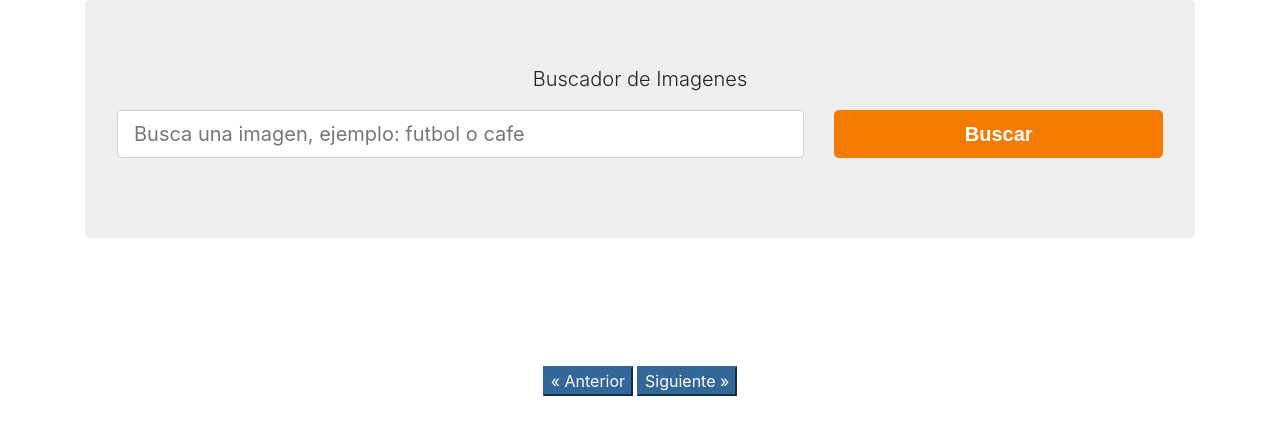
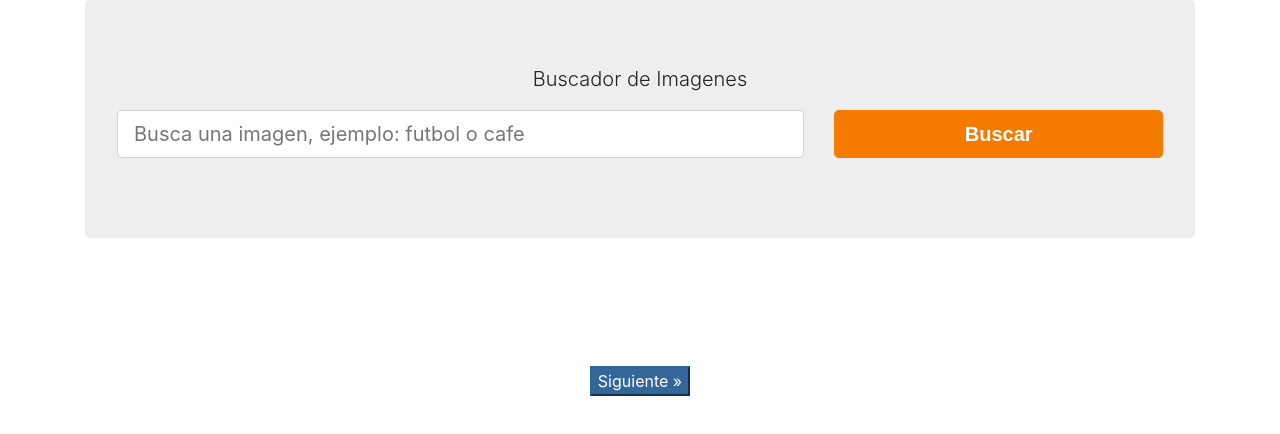
Before and after one commit to guillermosequera/Pixabay, a React (Create React App) app: page / in a window 1280 px wide. Shown: the top 434 px of the page. Built offline with nearby package versions, Linux system fonts and the light colour scheme; a web font is replaced by a local one.

Commit message:
hiding browser buttons

```diff
--- a/src/App.js
+++ b/src/App.js
@@ -16,7 +16,7 @@
 
       const imagenesPorPagina = 30;
       const key = '18368394-f2e7fc24bb0326e9176dbf121';
-      const url = `https://pixabay.com/api/?key=${key}&q=${busqueda}&per_page=${imagenesPorPagina}`;
+      const url = `https://pixabay.com/api/?key=${key}&q=${busqueda}&per_page=${imagenesPorPagina}&page=${paginaactual}`;
 
       const respuesta = await fetch(url);
       const resultado = await respuesta.json();
@@ -26,10 +26,14 @@
       //calcular el total de paginas
       const calcularTotalPaginas = Math.ceil(resultado.totalHits / imagenesPorPagina);
       guardarTotalPaginas(calcularTotalPaginas);
+
+      //mover la pantalla hacia arriba
+      const jumbotron = document.querySelector('.jumbotron');
+      jumbotron.scrollIntoView({ behavior: 'smooth'})
     }
     consultarApi();
 
-  }, [busqueda]);
+  }, [busqueda, paginaactual]);
 
   //definir la pagina anterior
   const paginaAnterior = () => {
@@ -64,17 +68,20 @@
         imagenes={imagenes}
       />
 
+      { (paginaactual === 1) ? null : (
         <button
             type="button"
             className="bbtn btn-info mr-1"
             onClick={paginaAnterior}
-      >&laquo; Anterior</button>
+        >&laquo; Anterior</button>)}
 
+      { (paginaactual === totalpaginas) ? null : (
         <button
             type="button"
             className="bbtn btn-info"
             onClick={paginaSiguiente}
         >Siguiente &raquo;</button>
+      )}
     </div>
     </div>
   );
```
Lines whose indentation alone changed are shown as unchanged.
